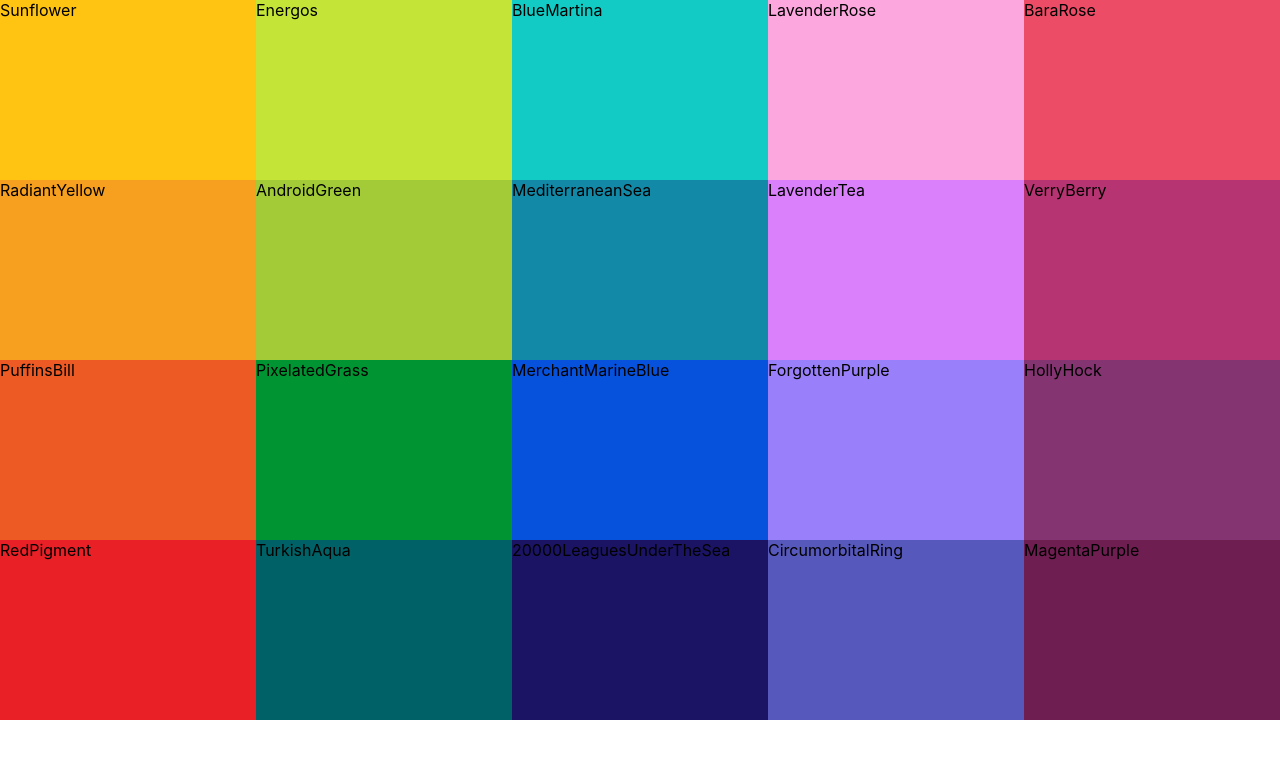
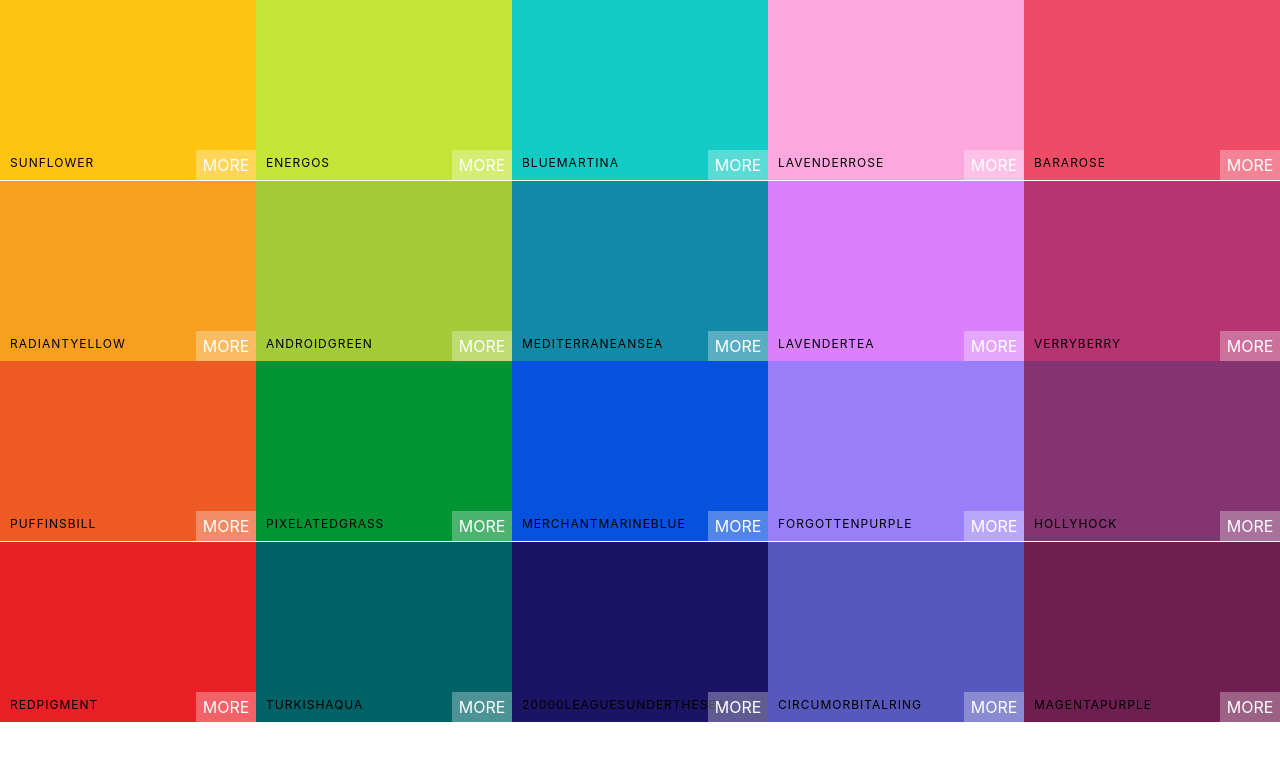
Before and after one commit to praggygruntt/Couleur, a React (Create React App) app: page / in a window 1280 px wide. Shown: the top 760 px of the page. Built offline with nearby package versions, Linux system fonts and the light colour scheme.

Commit message:
Style Colorbox & Content

```diff
--- a/src/Components/ColorBox.js
+++ b/src/Components/ColorBox.js
@@ -3,9 +3,16 @@
 
 export default class ColorBox extends Component {
     render() {
+        const {name, background} = this.props;
         return (
-            <div style={{background:this.props.background}}className="ColorBox">
-                <span>{this.props.name}</span>
+            <div style={{background}}className="ColorBox">
+                <div className="copy-button-container">
+                    <div className="colorbox-content">
+                        <span>{name}</span>
+                    </div>
+                    <button className="copy-button">Copy</button>
+                    <span className="see-more">More</span>
+                </div>
             </div>
         )
     }
--- a/src/Styles/ColorBox.css
+++ b/src/Styles/ColorBox.css
@@ -5,4 +5,58 @@
     display: inline-block;
     position: relative;
     cursor: pointer;
+    /* fixes a bug wherein after adding the .see-more styling, a tiny white line appeared at the bottom of each .ColorBox*/
+    margin-bottom: -3.5px;
+
 }
+.ColorBox:hover .copy-button {
+    opacity: 1;
+    transition: 0.5s;
+}
+.copy-button {
+    width: 100px;
+    height: 30px;
+    position: absolute;
+    display: inline-block;
+    top: 50%;
+    left: 50%;
+    margin-left: -50px;
+    margin-top: -15px;
+    text-align: center;
+    outline: none;
+    background: rgba(255, 255, 255, .3);
+    font-size: 1rem;
+    line-height: 30px;
+    color: white;
+    text-transform: uppercase;
+    border: none;
+    opacity: 0;
+    cursor: pointer;
+}
+
+.colorbox-content {
+    position: absolute;
+    padding: 10px;
+    width: 100%;
+    left: 0px;
+    bottom: 0px;
+    color: black;
+    letter-spacing: 1px;
+    font-size: 12px;
+    text-transform: uppercase;
+    box-sizing: border-box;
+}
+
+.see-more{
+    background: rgba(255, 255, 255, .3);
+    position: absolute;
+    right: 0px;
+    bottom: 0px;
+    border: none;
+    width: 60px;
+    height: 30px;
+    text-align: center;
+    line-height: 30px;
+    text-transform: uppercase;
+    color: white;
+}
```
